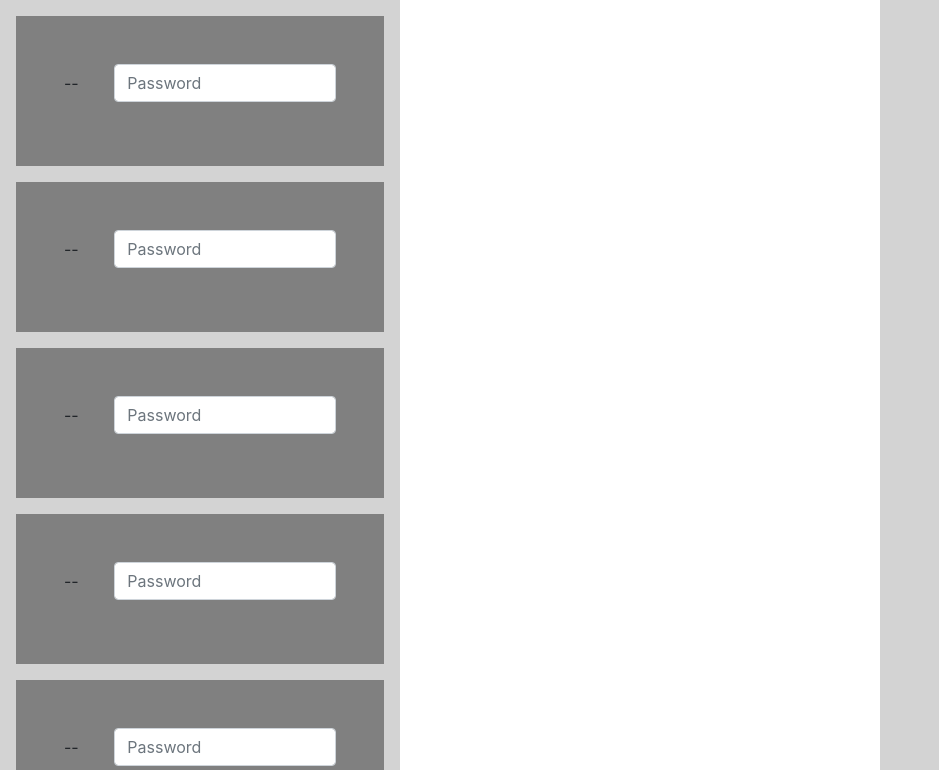
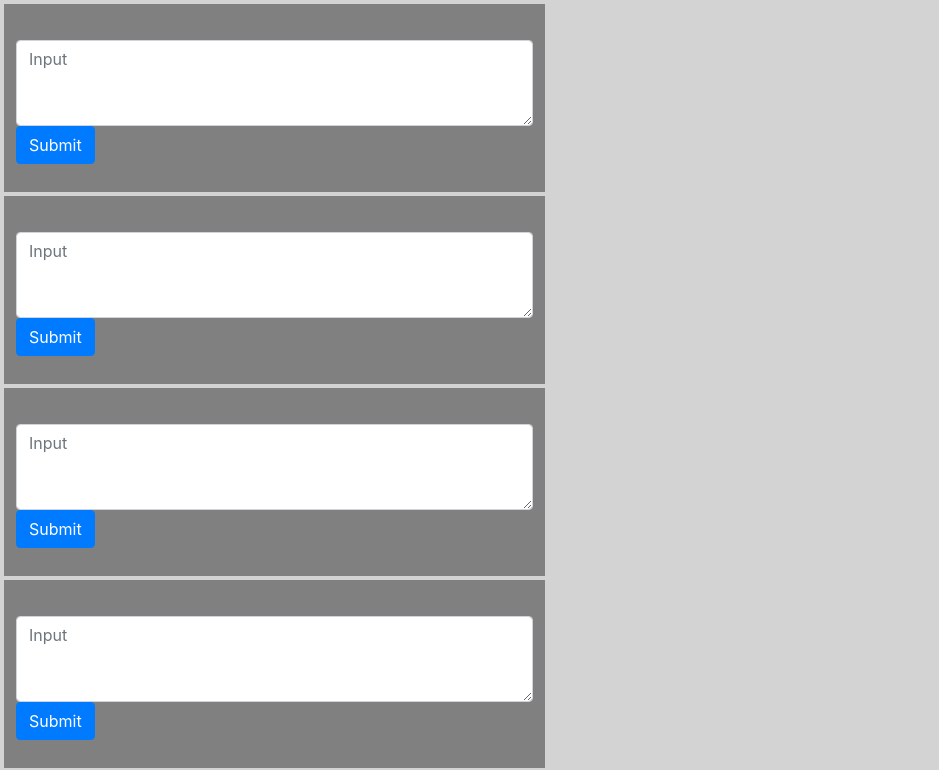
Before and after one commit to julianWendland/ipr-projektarbeit, a React (Create React App) app in the folder my-app/: page / in a window 1280 px wide. Shown: the top 770 px of the page, without its empty margins (0-939 px from the left). Built offline with nearby package versions, Linux system fonts and the light colour scheme.

Commit message:
commit
changes

```diff
--- a/my-app/package.json
+++ b/my-app/package.json
@@ -4,10 +4,13 @@
   "private": true,
   "dependencies": {
     "bootstrap": "^4.3.1",
+    "dexie": "2.0.4",
     "node": "^12.4.0",
     "react": "^16.8.6",
     "react-beautiful-dnd": "^11.0.4",
+    "react-detect-offline": "latest",
     "react-dom": "^16.8.6",
+    "react-indexed-db": "0.0.2",
     "react-scripts": "3.0.1"
   },
   "scripts": {
--- a/my-app/src/App.js
+++ b/my-app/src/App.js
@@ -1,31 +1,36 @@
 import React, { Component } from "react";
 import "./App.css";
 import { DragDropContext, Droppable, Draggable } from "react-beautiful-dnd";
+import { Dexie } from "dexie";
+
+//
+// Manipulate and Query Database
+//
 
 const itemCount = 5;
 // Generate "Items"
 const getItems = (count, offset = 1) =>
   Array.from({ length: count - itemCount }, (v, k) => k).map(k => ({
     id: `item-${k + offset}`,
-    content: (
-      <form>
-        <div class="form-group row">
-          <label for="inputPassword" class="col-sm-2 col-form-label">
-            --
-          </label>
-          <div class="col-sm-10">
-            <input
-              type="text"
-              class="form-control"
-              id="inputPassword"
-              placeholder="Password"
-            />
-          </div>
-        </div>
-      </form>
-    )
+    content: <Text />
   }));
 
+const itemTextarea = (count, offset = 1) =>
+  Array.from({ length: count - itemCount }, (v, k) => k).map(k => ({
+    id: `itemTextarea-${k + offset}`,
+    content: <Text />
+  }));
+
+const db = new Dexie("MyDb1");
+
+db.version(1).stores({
+  input: "key,txtInput"
+});
+db.input.clear();
+db.input.add({ key: "component1", txtInput: "" });
+
+const msg = getItems.state;
+console.log(msg);
 //?????????????????
 const reorder = (list, startIndex, endIndex) => {
   const result = Array.from(list);
@@ -51,7 +56,7 @@ const move = (source, destination, droppableSource, droppableDestination) => {
   return result;
 };
 
-const grid = 16;
+const grid = 4;
 
 const getItemStyle = (isDragging, draggableStyle) => ({
   // How an Item Looks like
@@ -66,11 +71,59 @@ const getItemStyle = (isDragging, draggableStyle) => ({
   ...draggableStyle
 });
 // How the List looks like
-const getListStyle = isDraggingOver => ({
+const getListStyle1 = isDraggingOver => ({
   background: isDraggingOver ? "lightgreen" : "lightgrey",
   padding: grid,
-  width: 400
+  width: 600
 });
+
+const getListStyle2 = isDraggingOver => ({
+  background: isDraggingOver ? "lightgreen" : "lightgrey",
+  padding: grid,
+  width: 800
+});
+class Text extends Component {
+  constructor() {
+    super();
+    this.state = {
+      data: ""
+    };
+  }
+  handle(event) {
+    let txtInput = this.state.data;
+
+    console.log(event.key);
+    this.setState({ data: event.target.value });
+    if (event.key === "Enter") {
+      db.input
+        .update("component1", { txtInput: txtInput })
+
+        .catch(function(e) {});
+      console.log(this);
+      event.preventDefault();
+    }
+  }
+
+  render() {
+    return (
+      <form>
+        <label>{this.state.data}</label>
+        <div class="form-group">
+          <textarea
+            type="text"
+            name="inputtextarea"
+            placeholder="Input"
+            class="form-control"
+            id="inputtextarea"
+            rows="3"
+            onKeyUp={this.handle.bind(this)}
+          />
+          <input class="btn btn-primary" type="submit" />
+        </div>
+      </form>
+    );
+  }
+}
 
 class App extends Component {
   state = {
@@ -132,13 +185,15 @@ class App extends Component {
   //Verschiedene veränderliche objekte die gerendert werden
   // und nicht immer eine Kopie von dem selben nir eine Zeichen for-Schleife
   render() {
+    console.log(this);
+
     return (
       <DragDropContext onDragEnd={this.onDragEnd}>
         <Droppable droppableId="droppable">
           {(provided, snapshot) => (
             <div
               ref={provided.innerRef}
-              style={getListStyle(snapshot.isDraggingOver)}
+              style={getListStyle1(snapshot.isDraggingOver)}
             >
               {this.state.items.map((item, index) => (
                 <Draggable key={item.id} draggableId={item.id} index={index}>
@@ -165,7 +220,7 @@ class App extends Component {
           {(provided, snapshot) => (
             <div
               ref={provided.innerRef}
-              style={getListStyle(snapshot.isDraggingOver)}
+              style={getListStyle2(snapshot.isDraggingOver)}
             >
               {this.state.selected.map((item, index) => (
                 <Draggable key={item.id} draggableId={item.id} index={index}>
```
